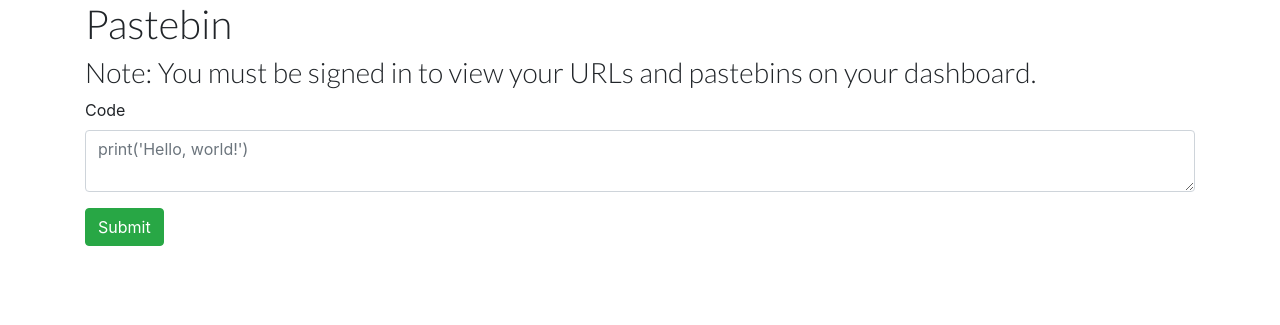
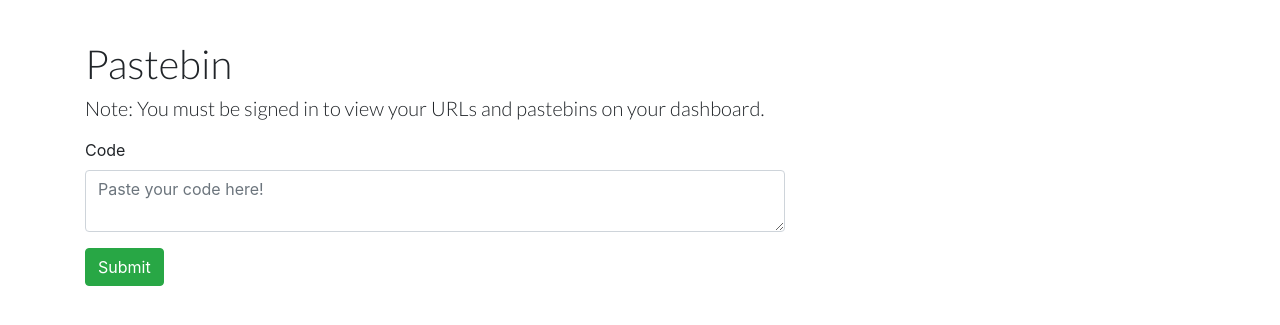
Before and after one commit to SharpBit/webserver, a Python web app: template core/templates/pastebin.html in a window 1280 px wide. Shown: the part 56-381 px from the top of the page. Run offline with Jinja, Linux system fonts and the light colour scheme; the template is opened without the code that fills it, so the values that code supplies are empty; some libraries are stand-ins or nearby versions.

Commit message:
change background image, fix url/pastebin padding, and fix database calls

```diff
--- a/core/dashboard/routes.py
+++ b/core/dashboard/routes.py
@@ -9,8 +9,8 @@
 @login_required()
 async def dashboard_home(request):
     async with open_db_connection() as conn:
-        urls = await conn.fetch('SELECT * FROM urls WHERE id = $1', request['session']['id'])
-        pastes = await conn.fetch('SELECT * FROM pastebin WHERE id = $1', request['session']['id'])
+        urls = await conn.fetch('SELECT * FROM urls WHERE user_id = $1', request['session']['id'])
+        pastes = await conn.fetch('SELECT * FROM pastebin WHERE user_id = $1', request['session']['id'])
     return await render_template(
         'dashboard.html',
         request,
--- a/core/templates/pastebin.html
+++ b/core/templates/pastebin.html
@@ -1,15 +1,15 @@
 {% extends "layout.html" %}
 {% block content %}
 <div class="container">
-  <div class="info">
+  <div class="info" style="padding-top:40px;padding-bottom:10px;">
     <h1>Pastebin</h1>
-    <h3>Note: You must be signed in to view your URLs and pastebins on your dashboard.</h3>
+    <h5>Note: You must be signed in to view your URLs and pastebins on your dashboard.</h5>
   </div>
-  <div class="form-items">
+  <div class="form-items" style="max-width: 700px;">
     <form class="form" method="POST" action="/pastebin/create">
       <div class="form-group">
         <label class="label" for="text">Code</label>
-        <textarea name="text" type="text" class="form-control" id="text" placeholder="print('Hello, world!')"></textarea>
+        <textarea name="text" type="text" class="form-control" id="text" placeholder="Paste your code here!"></textarea>
       </div>
       <button type="submit" class="btn btn-success">Submit</button>
     </form>
--- a/core/templates/url_shortener.html
+++ b/core/templates/url_shortener.html
@@ -1,8 +1,11 @@
 {% extends "layout.html" %}
 {% block content %}
 <div class="container">
+  <div class="info" style="padding-top:40px;padding-bottom:10px;">
     <h1>URL Shortener</h1>
-  <h3>Note: You must be signed in to view your URLs and pastebins on your dashboard.</h3>
+    <h5>Note: You must be signed in to view your URLs and pastebins on your dashboard.</h5>
+  </div>
+  <div class="form-items" style="max-width: 700px;">
     <form method="POST" action="/url/create">
       <div class="form-group">
         <label for="url" class="label">URL</label>
@@ -13,4 +16,5 @@
       <button type="submit" class="btn btn-success">Submit</button>
     </form>
   </div>
+</div>
 {% endblock content %}
```
Also changed, not shown: core/static/background.css (+12 -1 lines), core/static/img/background_main.jpg (added), core/static/img/background_mobile.jpg (added), core/static/img/discord_av.png (renamed from core/static/discord_av.png). Lines whose indentation alone changed are shown as unchanged.
